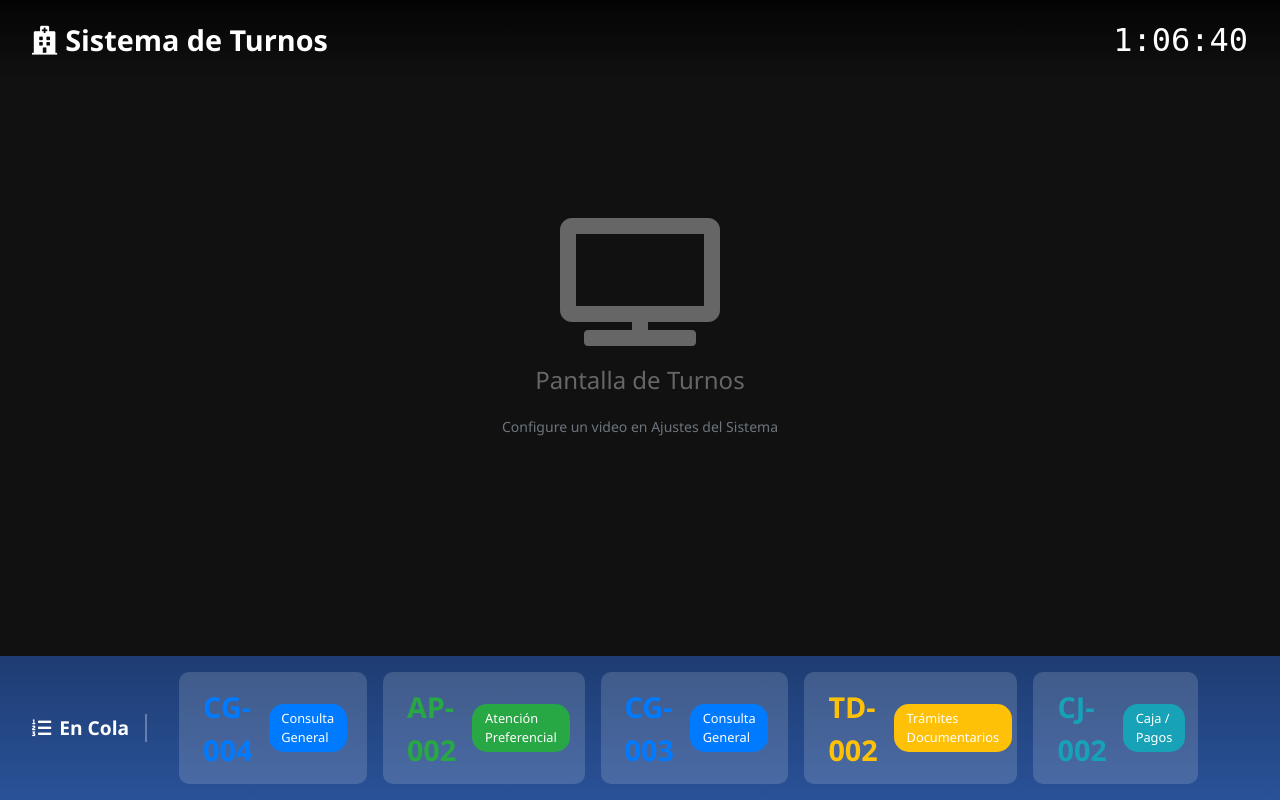
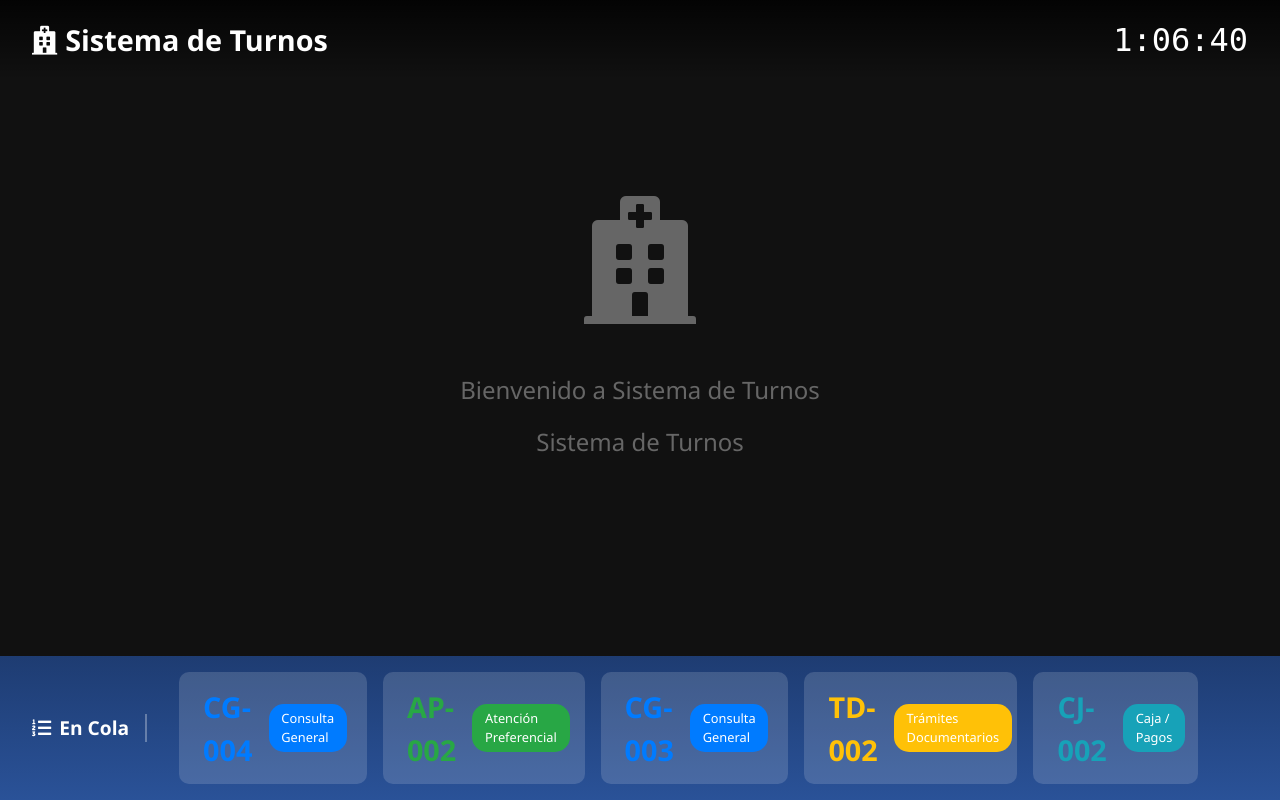
Before and after one commit to castrokof/turneroapp, a Laravel app: page /display/tv in a window 1280 px wide. Run offline with Laravel 8, Linux system fonts and the light colour scheme; data comes from the database, SQL or seed files in the repository.

Commit message:
feat: Agregar configuración de logo, mensaje y video para TV
- Agregar opciones tv_logo_url, tv_message y tv_video_url en configuración
- Mostrar logo y mensaje cuando no hay video configurado
- Agregar campos especiales en formulario de configuración para TV
- Actualizar vista de TV para mostrar contenido personalizado

```diff
--- a/app/Http/Controllers/Admin/SettingsController.php
+++ b/app/Http/Controllers/Admin/SettingsController.php
@@ -67,6 +67,11 @@ class SettingsController extends Controller
             ['key' => 'display_sound_enabled', 'value' => '1', 'type' => 'boolean', 'group' => 'display', 'description' => 'Sonido habilitado'],
             ['key' => 'display_voice_enabled', 'value' => '1', 'type' => 'boolean', 'group' => 'display', 'description' => 'Voz habilitada'],
 
+            // TV Display
+            ['key' => 'tv_logo_url', 'value' => '', 'type' => 'string', 'group' => 'tv', 'description' => 'URL o ruta del logo para TV'],
+            ['key' => 'tv_message', 'value' => '', 'type' => 'string', 'group' => 'tv', 'description' => 'Mensaje para mostrar en TV'],
+            ['key' => 'tv_video_url', 'value' => '', 'type' => 'string', 'group' => 'tv', 'description' => 'URL o ruta del video para TV'],
+
             // Demo
             ['key' => 'demo_mode', 'value' => '0', 'type' => 'boolean', 'group' => 'system', 'description' => 'Modo demo'],
         ];
--- a/app/Http/Controllers/DisplayController.php
+++ b/app/Http/Controllers/DisplayController.php
@@ -166,6 +166,8 @@ class DisplayController extends Controller
             'voice_enabled' => SystemSetting::get('display_voice_enabled', true),
             'business_name' => SystemSetting::get('business_name', 'Sistema de Turnos'),
             'tv_video_url' => SystemSetting::get('tv_video_url', ''),
+            'tv_logo_url' => SystemSetting::get('tv_logo_url', ''),
+            'tv_message' => SystemSetting::get('tv_message', ''),
         ];
 
         return view('display.tv', compact('settings'));
--- a/resources/views/display/tv.blade.php
+++ b/resources/views/display/tv.blade.php
@@ -42,15 +42,36 @@
 
         .video-area .placeholder-content {
             text-align: center;
-            color: #666;
+            color: #fff;
         }
 
-        .video-area .placeholder-content i {
+        .video-area .placeholder-content .logo-container {
+            margin-bottom: 2rem;
+        }
+
+        .video-area .placeholder-content .logo-container img {
+            max-width: 300px;
+            max-height: 200px;
+            object-fit: contain;
+        }
+
+        .video-area .placeholder-content .logo-placeholder {
             font-size: 8rem;
+            color: #666;
             margin-bottom: 1rem;
         }
 
-        .video-area .placeholder-content p {
+        .video-area .placeholder-content .tv-message {
+            font-size: 2.5rem;
+            max-width: 80%;
+            margin: 0 auto;
+            line-height: 1.4;
+            color: #fff;
+            text-shadow: 2px 2px 4px rgba(0,0,0,0.5);
+        }
+
+        .video-area .placeholder-content .default-text {
+            color: #666;
             font-size: 1.5rem;
         }
 
@@ -294,7 +315,7 @@
                 <div class="clock" id="clock">--:--:--</div>
             </div>
 
-            <!-- Video player - you can replace src with your video URL -->
+            <!-- Video or Logo/Message content -->
             <div id="videoContainer">
                 @if(isset($settings['tv_video_url']) && $settings['tv_video_url'])
                     <video id="backgroundVideo" autoplay muted loop playsinline>
@@ -302,9 +323,19 @@
                     </video>
                 @else
                     <div class="placeholder-content">
-                        <i class="fas fa-tv"></i>
-                        <p>Pantalla de Turnos</p>
-                        <small class="text-muted">Configure un video en Ajustes del Sistema</small>
+                        <div class="logo-container">
+                            @if(isset($settings['tv_logo_url']) && $settings['tv_logo_url'])
+                                <img src="{{ $settings['tv_logo_url'] }}" alt="Logo">
+                            @else
+                                <i class="fas fa-hospital logo-placeholder"></i>
+                            @endif
+                        </div>
+                        @if(isset($settings['tv_message']) && $settings['tv_message'])
+                            <p class="tv-message">{{ $settings['tv_message'] }}</p>
+                        @else
+                            <p class="default-text">Bienvenido a {{ $settings['business_name'] }}</p>
+                            <small class="default-text">Sistema de Turnos</small>
+                        @endif
                     </div>
                 @endif
             </div>
```
Also changed, not shown: resources/views/admin/settings/index.blade.php (+13 -0 lines).
